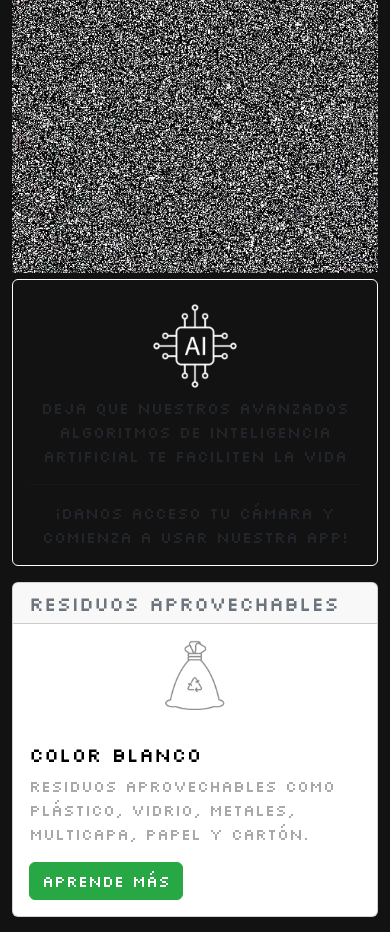
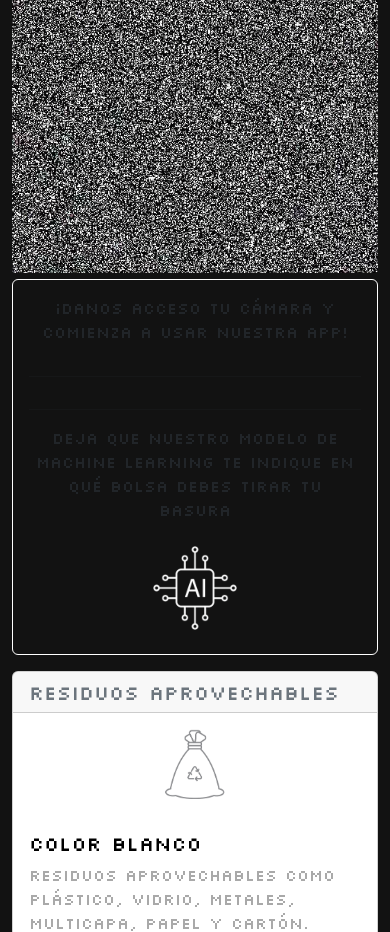
Before and after one commit to JuanC-Fandino/Smart-Classifier-AI, a Flask app: page / in a window 390 px wide. Shown: the part 242-1174 px from the top of the page. Run offline with Flask 3, Linux system fonts and the light colour scheme; some libraries are stand-ins or nearby versions.

Commit message:
feat: improve landing

```diff
--- a/app/static/stylesheets/home.css
+++ b/app/static/stylesheets/home.css
@@ -68,6 +68,7 @@
 
 .side {
     width: 100%;
+    height: 100%;
     background: transparent;
     border: white 1px solid;
 }
@@ -110,6 +111,19 @@
     justify-content: space-around;
 }
 
+
+.pushable-hr-top {
+    margin-top: 3rem;
+}
+
+.pushable-hr-bottom {
+    margin-bottom: 3rem;
+}
+
+.text-inside-side {
+    font-size: 1.2rem;
+}
+
 @media (max-width: 1200px) {
     .main_container {
         display: flex;
@@ -139,6 +153,19 @@
     .side {
         height: unset;
     }
+
+    .pushable-hr-top {
+        margin-top: 1rem;
+    }
+
+    .pushable-hr-bottom {
+        margin-bottom: 1rem;
+    }
+
+    .text-inside-side {
+        font-size: 1rem;
+    }
+
 }
 
 .video_container {
--- a/app/templates/home.html
+++ b/app/templates/home.html
@@ -18,13 +18,18 @@
                 ¡Escanear!
             </button>
             <div id="original-content" class="side card text-center p-3">
-                <div class="my-auto">
-                    ¡DANOS ACCESO TU CÁMARA Y COMIENZA A USAR NUESTRA APP!
+                <div class="my-auto" style="display:flex; flex-direction: column">
+                    <p class="text-inside-side">
+                        ¡DANOS ACCESO TU CÁMARA Y COMIENZA A USAR NUESTRA APP!
+                    </p>
                     <div class="text-center">
                         {{ render_icon('camera', size='70px') }}
                     </div>
-                    <hr>
-                    Deja que nuestros avanzados algoritmos de inteligencia artificial te faciliten la vida
+                    <hr class="pushable-hr-top">
+                    <hr class="pushable-hr-bottom">
+                    <p class="text-inside-side">
+                        Deja que nuestro modelo de machine learning te indique en qué bolsa debes tirar tu basura
+                    </p>
                     <div class="text-center">
                         <img src="../static/ia.png" class="ia_icon">
                     </div>
```
